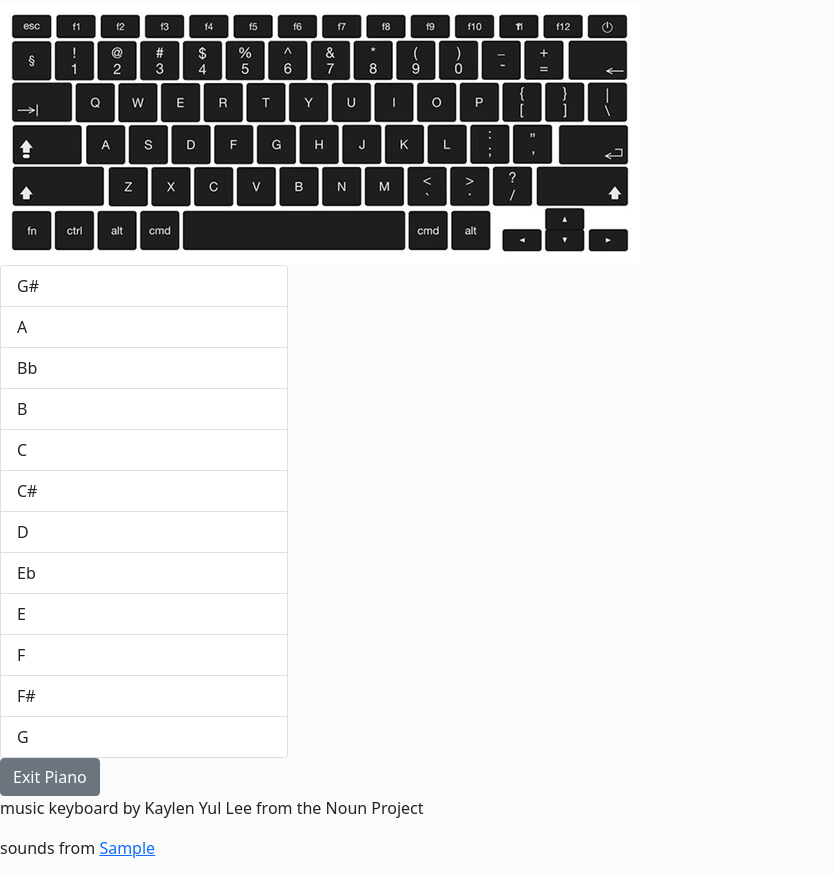
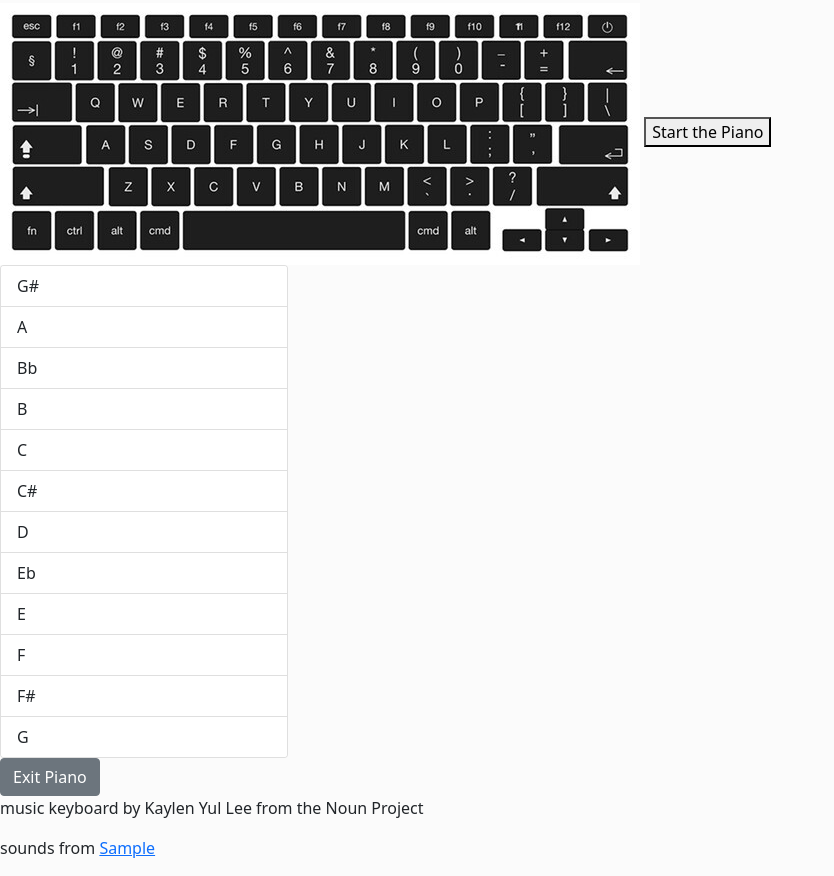
Before and after one commit to KSFlynn007/exit-strategy, a website: page index.html in a window 1280 px wide. Shown: the part 53-929 px from the top of the page, without its empty margins (0-834 px from the left). Drawn offline with nearby package versions, Linux system fonts and the light colour scheme.

Commit message:
added play button

```diff
--- a/index.html
+++ b/index.html
@@ -16,6 +16,8 @@
     </header>
 
     <img src="/img/laptop-keys.jpg" alt="">
+
+    <button onclick="playPiano()">Start the Piano</button>
 
 
     <div class="card" style="width: 18rem;">
--- a/js/piano.js
+++ b/js/piano.js
@@ -2,7 +2,8 @@
 // G#, A, Bb, B, C, C#, D, Eb, E, F, F#, G
 // 65, 83, 68, 70, 71, 72, 74, 75, 76, 186, 222, 221
 
-
+function playPiano()
+{
     window.addEventListener('keydown', checkKeyPress, false);
 
     function checkKeyPress(key)
@@ -35,3 +36,5 @@ function checkKeyPress(key)
             document.querySelector('#audioG').play();
         }
     }
+
+}
```
Lines whose indentation alone changed are shown as unchanged.
